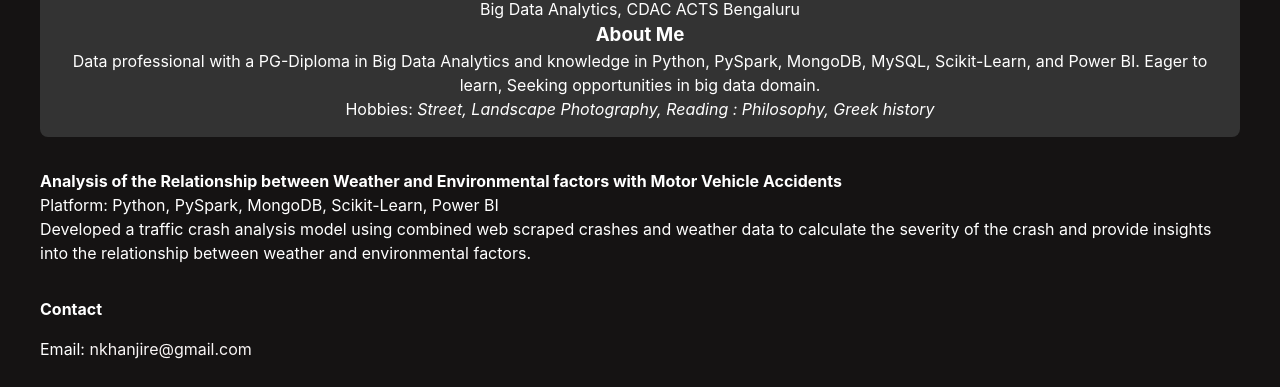
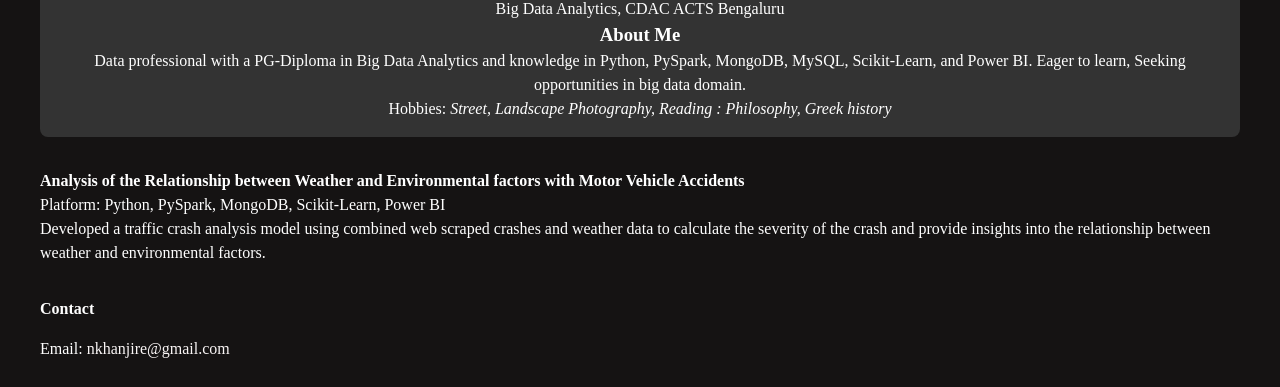
Before and after one commit to nainesh-khanjire/nainesh-khanjire.github.io, a plain HTML site: page index.html in a window 1280 px wide. Shown: the part 279-666 px from the top of the page. Drawn offline with Linux system fonts and the light colour scheme.

Commit message:
Update index.html

```diff
--- a/index.html
+++ b/index.html
@@ -1,3 +1,4 @@
+
 <!DOCTYPE html>
 <html>
 <head>
@@ -7,7 +8,7 @@
     body {
       background-color: #151313;
       color: #fff;
-      font-family: 'inter', 'inter italic';
+      font-family: 'Jetbrains Mono', 'Jetbrains Mono italic';
       font-weight: 400;
       font-size: 16px;
       line-height: 1.5;
```
